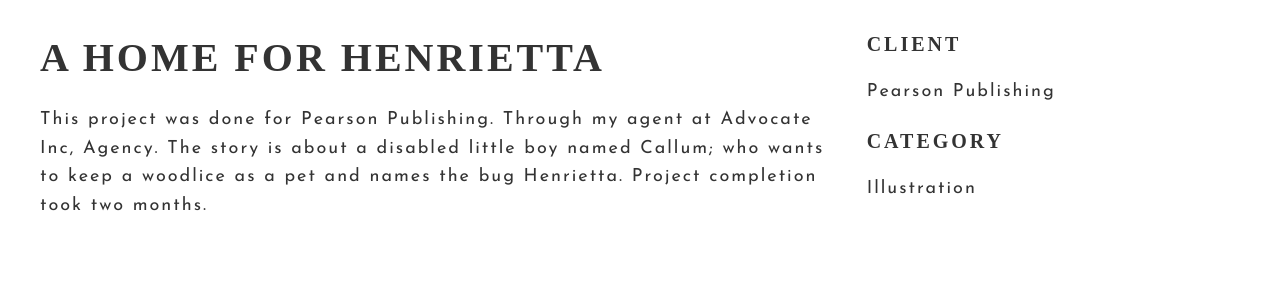
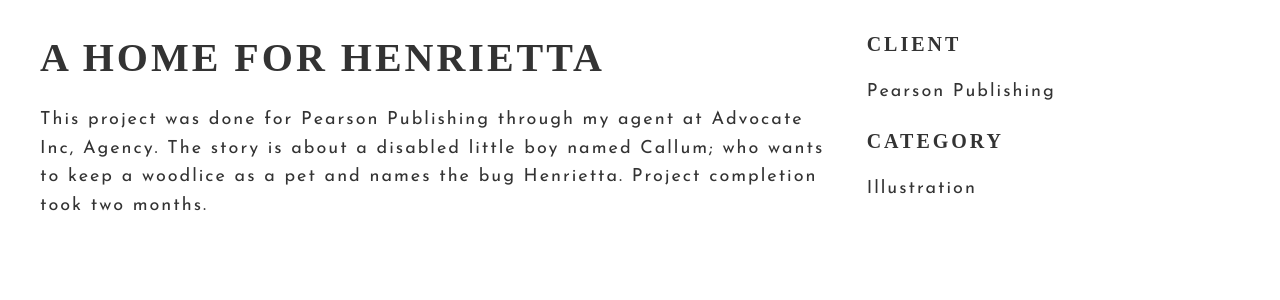
Before and after one commit to smithsa/fewportfolio, a Jekyll site: the page built from portfolio/a-home-for-henrietta.html, in a window 1280 px wide. Shown: the part 785-1085 px from the top of the page. Built offline with Jekyll 4.4.1, drawn with Linux system fonts in a browser that asks for light colours; some web fonts are replaced.

Commit message:
type fix

```diff
--- a/portfolio/a-home-for-henrietta.html
+++ b/portfolio/a-home-for-henrietta.html
@@ -27,7 +27,7 @@ title: A Home for Henrietta
     <div class="large-8 columns">
       <div class="project-intro">
         <h2>{{page.title}}</h2>
-        <p>This project was done for Pearson Publishing. Through my agent at Advocate Inc, Agency. The story is about a disabled little boy named Callum; who wants to keep a woodlice as a pet and names the bug
+        <p>This project was done for Pearson Publishing through my agent at Advocate Inc, Agency. The story is about a disabled little boy named Callum; who wants to keep a woodlice as a pet and names the bug
         Henrietta. Project completion took two months.</p>
       </div>
     </div>
```
Also changed, not shown: 2 other files.
